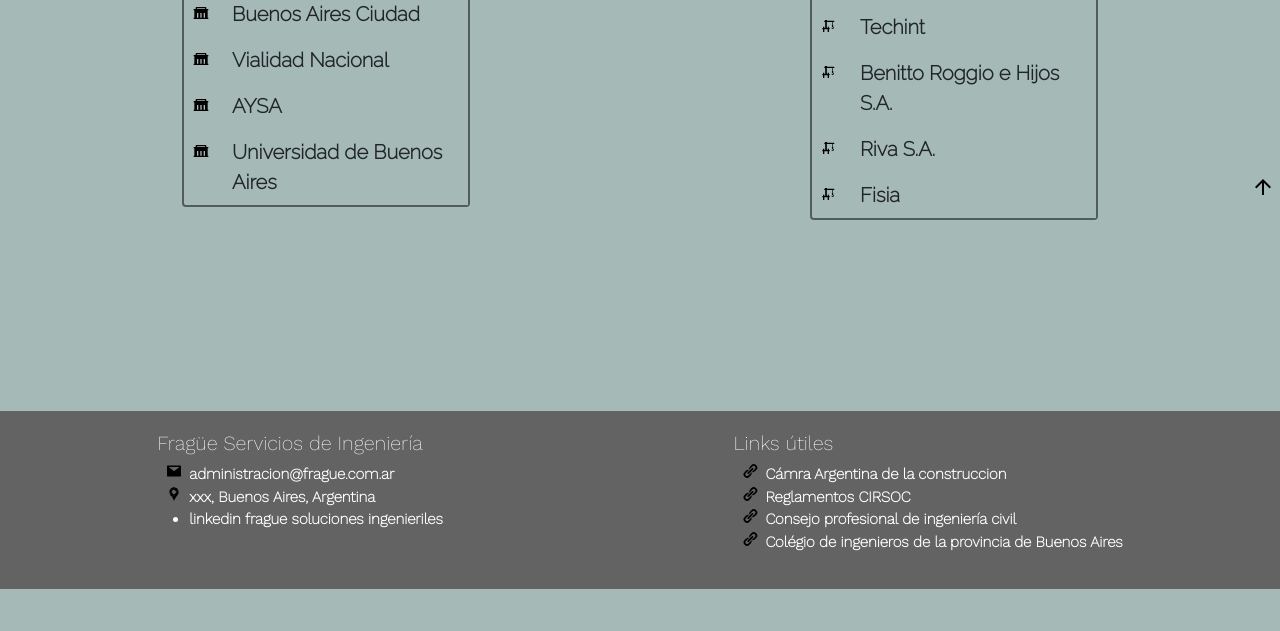
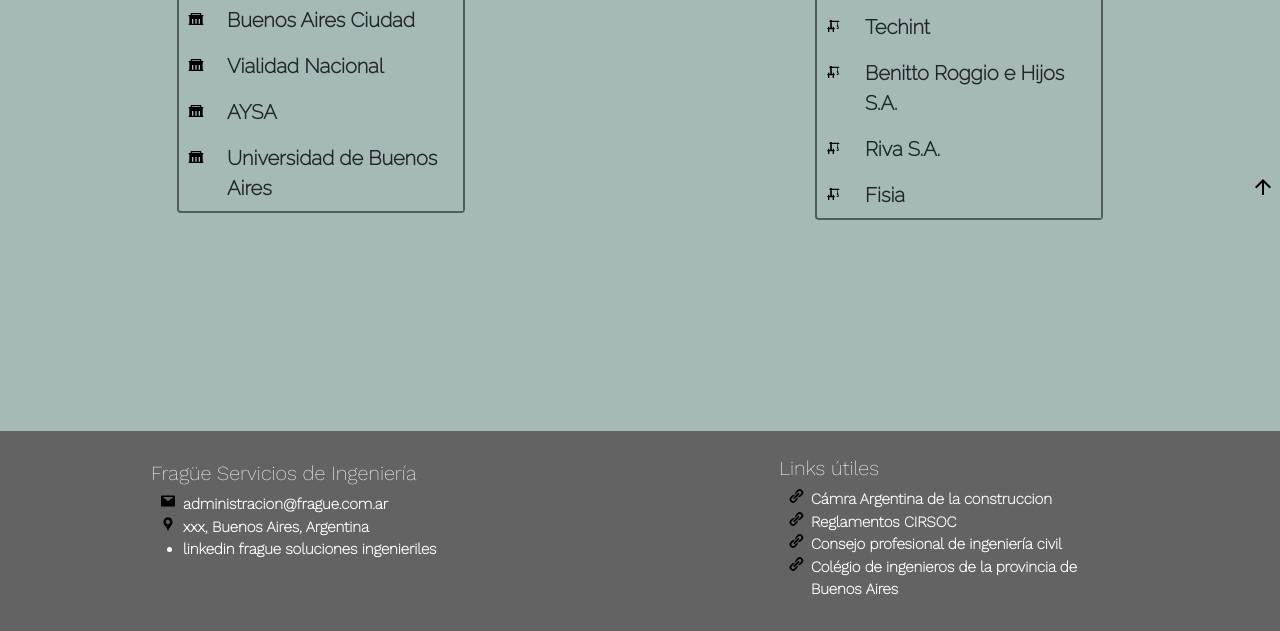
Before and after one commit to FrancoPisapia/Proyecto-final, a website: page paginas/nuestros-clientes.html in a window 1280 px wide. Shown: the part 594-1225 px from the top of the page. Before the commit the page ends 1183 px from the top, so only its background shows below. Drawn offline with nearby package versions, Linux system fonts and the light colour scheme.

Commit message:
terminado

```diff
--- a/scss/_contacto.scss
+++ b/scss/_contacto.scss
@@ -57,7 +57,7 @@
 /**** Fin Mobile****/
 
 /**** Inicio contacto Desktop****/
-@media screen and (min-width: 1024px) {
+@media screen and (min-width: 992px) {
   .contacto-contenedor1 {
     display: flex;
     flex-direction: column;
--- a/scss/_header-fotter.scss
+++ b/scss/_header-fotter.scss
@@ -7,8 +7,6 @@
     "header"
     "main"
     "footer";
-  grid-template-rows: auto 1fr auto;
-  min-height: 100vh;
 }
 
 
@@ -116,9 +114,8 @@
 }
 
 /****Fin Header Mobile****/
-
 /****Inicio Header Desktop****/
-@media screen and (min-width: 1024px) {
+@media screen and (min-width: 992px) {
   img {
     max-width: 100%;
   }
@@ -172,9 +169,9 @@
 
   display: flex;
   flex-direction: column;
+  align-items: center;
 
   margin: 0px -8px -10px -8px;
-  width: 100%;
   padding-left: 10px;
 
   background-color: $color-footer;
@@ -183,6 +180,22 @@
   font-size: 15px;
 
   z-index: 10;
+}
+
+.contacto{
+  margin-top: 10px;
+  text-align: left;
+  position: relative;
+  width: 350px;
+  height: 150px;
+}
+
+.linksUtiles{
+  text-align: left;
+  position: relative;
+  width: 350px;
+  height: 150px;
+
 }
 
 .ir-arriba {
@@ -214,13 +227,14 @@
 
 /*** Inicio Footer Desktop***/
 
-@media screen and (min-width: 1024px) {
+@media screen and (min-width: 992px) {
   footer {
     grid-area: footer;
 
     display: flex;
     flex-direction: row;
     justify-content: space-around;
+
 
     margin: 0px -20px -10px -10px;
     padding: 20px;
--- a/scss/_index.scss
+++ b/scss/_index.scss
@@ -25,7 +25,7 @@
 /****Fin Mobile****/
 
 /****Inicio Desktop****/
-@media screen and (min-width: 1024px) {
+@media screen and (min-width: 992px) {
   .border {
     grid-area: border;
   }
@@ -134,7 +134,7 @@
 /****Fin Mobile****/
 
 /****Inicio Desktop****/
-@media screen and (min-width: 1024px) {
+@media screen and (min-width: 992px) {
   form {
     height: 500px;
   }
--- a/scss/_nuestros-clientes.scss
+++ b/scss/_nuestros-clientes.scss
@@ -8,13 +8,19 @@
 
 .nuestros-clientes-contenedor1 {
   display: flex;
-  flex-direction: row;
+  flex-direction: column;
   justify-content: space-around;
+  align-items: center ;
+  height: 70vh;
+  gap: 20px;
 }
 
-@media screen and (min-width: 1024px) {
+@media screen and (min-width: 992px) {
   .nuestros-clientes-contenedor1 {
+    flex-direction: row;
     margin-bottom: -20px;
     margin-top: 20px;
+    height: auto;
+    gap: 20px;
   }
 }
--- a/scss/_servicios.scss
+++ b/scss/_servicios.scss
@@ -85,7 +85,7 @@
 
 /****Inicio Desktop****/
 
-@media screen and (min-width: 1024px) {
+@media screen and (min-width: 992px) {
   .servicios-contenedor2 {
     grid-area: imagen1;
   }
@@ -105,7 +105,7 @@
 
 /****Inicio Desktop****/
 
-@media screen and (min-width: 1024px) {
+@media screen and (min-width: 992px) {
   .servicios-contenedor2__imagen1 {
     z-index: 20;
     @include size(100%, 400px);
@@ -116,17 +116,20 @@
 
 /****Inicio Mobil****/
 .servicios-contenedor3 {
-  height: 600px;
   margin-top: 10px;
 }
 
 .servicios-contenedor3--display-flex {
   display: flex;
+  position: relative;
+  flex-direction: column;
   justify-content: space-around;
+  align-items: center ;
   gap: 10px;
+  margin-bottom: 10px;
 }
 
-@media screen and (min-width: 1024px) {
+@media screen and (min-width: 992px) {
   /* Servicios */
 
   .servicios-contenedor3 {
@@ -138,6 +141,7 @@
 
   .servicios-contenedor3--display-flex {
     display: flex;
+    flex-direction: row;
     justify-content: space-around;
   }
 }
--- a/scss/_sobre-nosotros.scss
+++ b/scss/_sobre-nosotros.scss
@@ -17,7 +17,7 @@
 
 /****Inicio Desktop****/
 
-@media screen and (min-width: 1024px) {
+@media screen and (min-width: 992px) {
   .sobre-nosotros--grid2 {
     grid-template-areas:
       "sobreNosotros imagen1"
@@ -42,7 +42,7 @@
 /****Fin Mobil****/
 
 /****Inicio Desktop****/
-@media screen and (min-width: 1024px) {
+@media screen and (min-width: 992px) {
   .sobre-nosotros-contenedor2 {
     grid-area: sobre-nosotros-contenedor2;
   }
--- a/scss/_trabaja-con-nosotros.scss
+++ b/scss/_trabaja-con-nosotros.scss
@@ -9,7 +9,7 @@
 }
 /****Inicio Desktop****/
 
-@media screen and (min-width: 1024px) {
+@media screen and (min-width: 992px) {
   form {
     height: 500px;
   }
--- a/scss/_trabajos-realizados.scss
+++ b/scss/_trabajos-realizados.scss
@@ -83,7 +83,7 @@
 
   /****Inicio Desktop****/
 
-  @media screen and (min-width: 1024px) {
+  @media screen and (min-width: 992px) {
     .trabajos-realizado-grid {
       display: grid;
       grid-template-areas:
--- a/scss/home.scss
+++ b/scss/home.scss
@@ -73,7 +73,7 @@
 
 /****Inicio Desktop****/
 
-@media screen and (min-width: 1024px) {
+@media screen and (min-width: 992px) {
   .positionSticky {
     top: 160px;
   }
```
Also changed, not shown: css/style.css.
